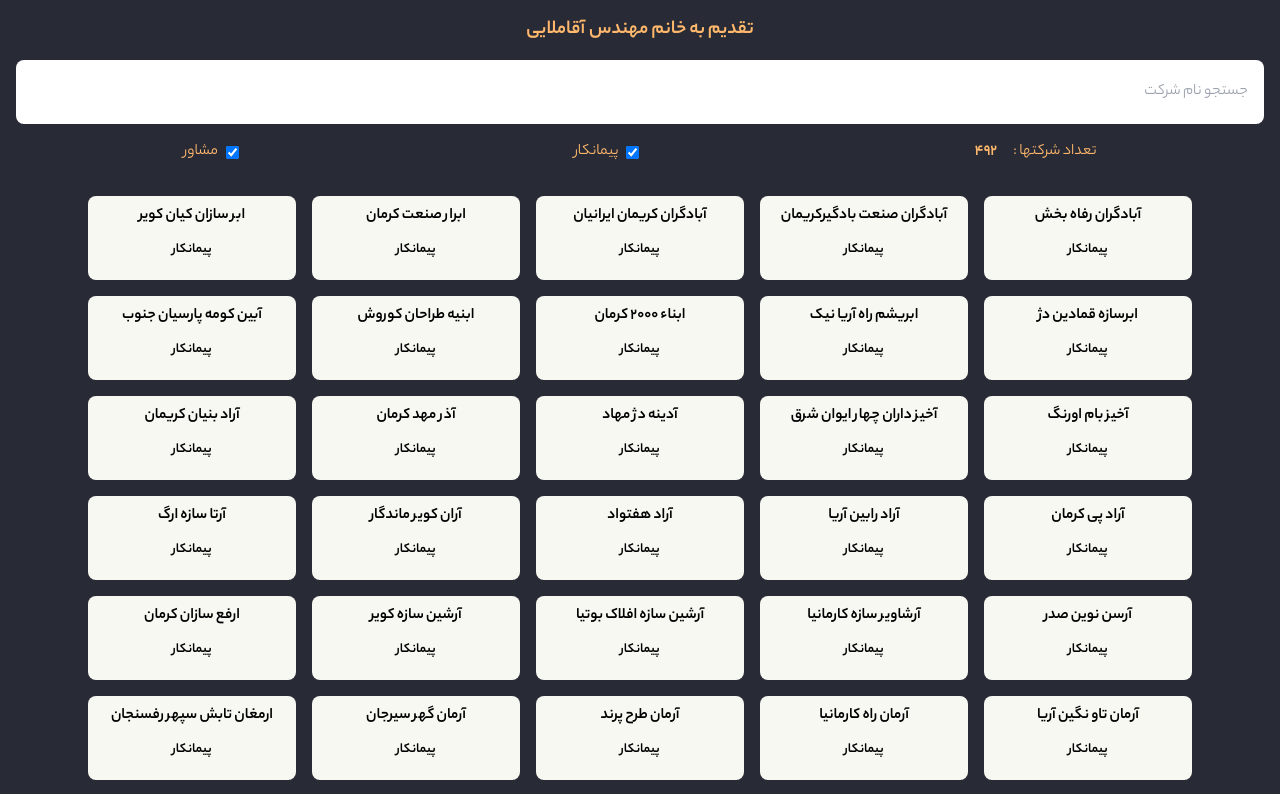
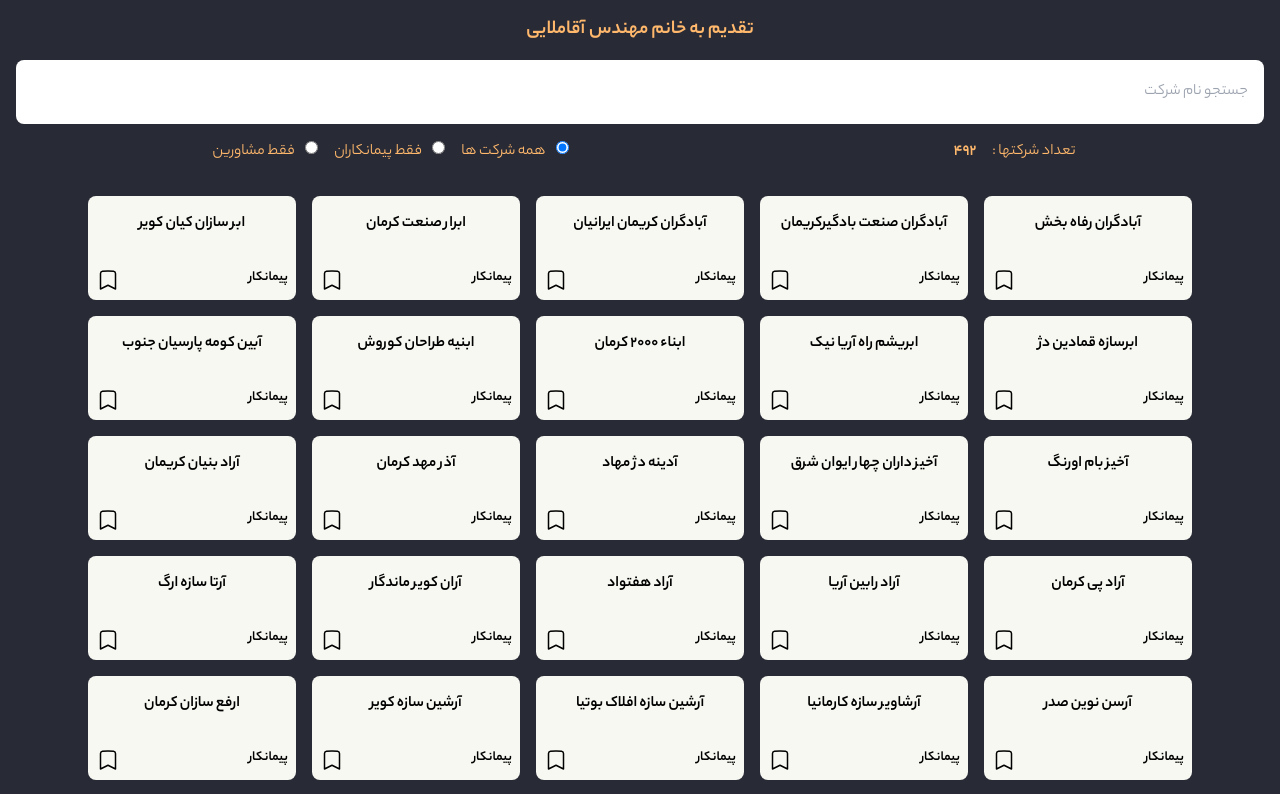
Before and after one commit to milad7212/readyfor, a Next.js app: page /job in a window 1280 px wide. Shown: the top 794 px of the page. Built offline with nearby package versions, Linux system fonts and the light colour scheme.

Commit message:
fix filter company

```diff
--- a/components/test/ItemTest.jsx
+++ b/components/test/ItemTest.jsx
@@ -45,7 +45,7 @@ function ItemTest({
             value="2"
             checked={data.answer==2}
 
-            name={`test_${data.number}_question_question`}
+            name={`test_${data.number}_question`}
           />
           <p className="ml-3">{option2.text}</p>
         </div>
--- a/pages/job/index.jsx
+++ b/pages/job/index.jsx
@@ -1,5 +1,6 @@
 import Link from "next/link";
-import React, { useState,useEffect } from "react";
+import React, { useState, useEffect } from "react";
+import BookMarkIcon from "../../components/icons/BookMarkIcon";
 import { companiesData } from "../../data/companies";
 
 function JobPage() {
@@ -14,14 +15,26 @@ function JobPage() {
     );
     setCompanies(searched);
   }
-  useEffect(() => {
-    if(isPeyman && isHelper){
-        return
+
+  function onChangeValue(event) {
+    const value = event.target.value;
+    if (value == 1) {
+      setCompanies(companiesData);
     }
-    if(isPeyman){}
-    if(isHelper){}
-  }, [isPeyman,isHelper])
-
+    if (value == 2) {
+      let filterPayman = companiesData.filter(
+        (item) => item.CertificateTypeName == "پیمانکار"
+      );
+      setCompanies(filterPayman);
+    }
+    if (value == 3) {
+      let filterHelper = companiesData.filter(
+        (item) => item.CertificateTypeName == "مشاور"
+      );
+      setCompanies(filterHelper);
+    }
+    setSearch("");
+  }
 
   return (
     <div className=" min-h-screen bg-ciBackground p-4 ">
@@ -47,18 +60,19 @@ function JobPage() {
           <span className="">تعداد شرکتها :</span>
           <span className=" mr-4 font-bold">{companies.length}</span>
         </p>
-        <div className="text-ciOrange flex items-center cursor-pointer">
-          <input onClick={()=>setIsPeyman((v)=>!v)} className='cursor-pointer'  checked={isPeyman} type="checkbox" id="peyman" />
-          <label className="mr-2 cursor-pointer" htmlFor="peyman">
-            {" "}
-            پیمانکار
-          </label>
-        </div>
-        <div className="text-ciOrange flex items-center">
-          <input onClick={()=>setIsHelper((v)=>!v)}  className='cursor-pointer'  checked={isHelper} type="checkbox" id="helper" />
-          <label className="mr-2 cursor-pointer" htmlFor="helper">
-            مشاور
-          </label>
+        <div
+          onChange={() => onChangeValue(event)}
+          className="text-ciOrange flex items-center cursor-pointer"
+        >
+          <RadioInput
+            label="همه شرکت ها"
+            name="filter"
+            defaultChecked
+            value="1"
+            id='allCompany'
+          />
+          <RadioInput label="فقط پیمانکاران" name="filter" value="2"  id='justPeyman'/>
+          <RadioInput label="فقط مشاورین" name="filter" value="3"  id='justHelper'/>
         </div>
       </div>
       <div className="flex flex-wrap gap-4 my-8 justify-center">
@@ -72,14 +86,18 @@ function JobPage() {
               href={`https://sajar.mporg.ir/Company/CompanyDetail?cp=${item.CompanyID}&cr=${item.CertificateID}&crt=${item.CertificateTypeID}`}
             >
               <a target="_blank" rel="noreferrer">
-                <p className="font-bold text-center mb-3 ">
+                <p className="font-bold text-center my-2 ">
                   {item.LatestCompanyName}
                 </p>
               </a>
             </Link>
-            <p className="text-center mb-3 text-sm  font-bold">
-              {item.CertificateTypeName}
-            </p>
+            <div className="flex justify-between mt-6 ">
+              <p className="text-sm  font-semibold">
+                {item.CertificateTypeName}
+              </p>
+              <BookMarkIcon />
+            </div>
+
             {/* <p className="">{item.IssueDate}</p>
                 <p className="">{item.ExpireDate}</p> */}
           </div>
@@ -90,3 +108,24 @@ function JobPage() {
 }
 
 export default JobPage;
+
+function RadioInput({ label, name, defaultChecked = false, value,id }) {
+  return (
+    <>
+      <div className="mx-2">
+        <input
+          className="cursor-pointer"
+          type="radio"
+          value={value}
+          id={id}
+          name={name}
+          defaultChecked={defaultChecked}
+        />
+        <label className="mr-2 cursor-pointer" htmlFor={id}>
+          {" "}
+          {label}
+        </label>
+      </div>
+    </>
+  );
+}
```
